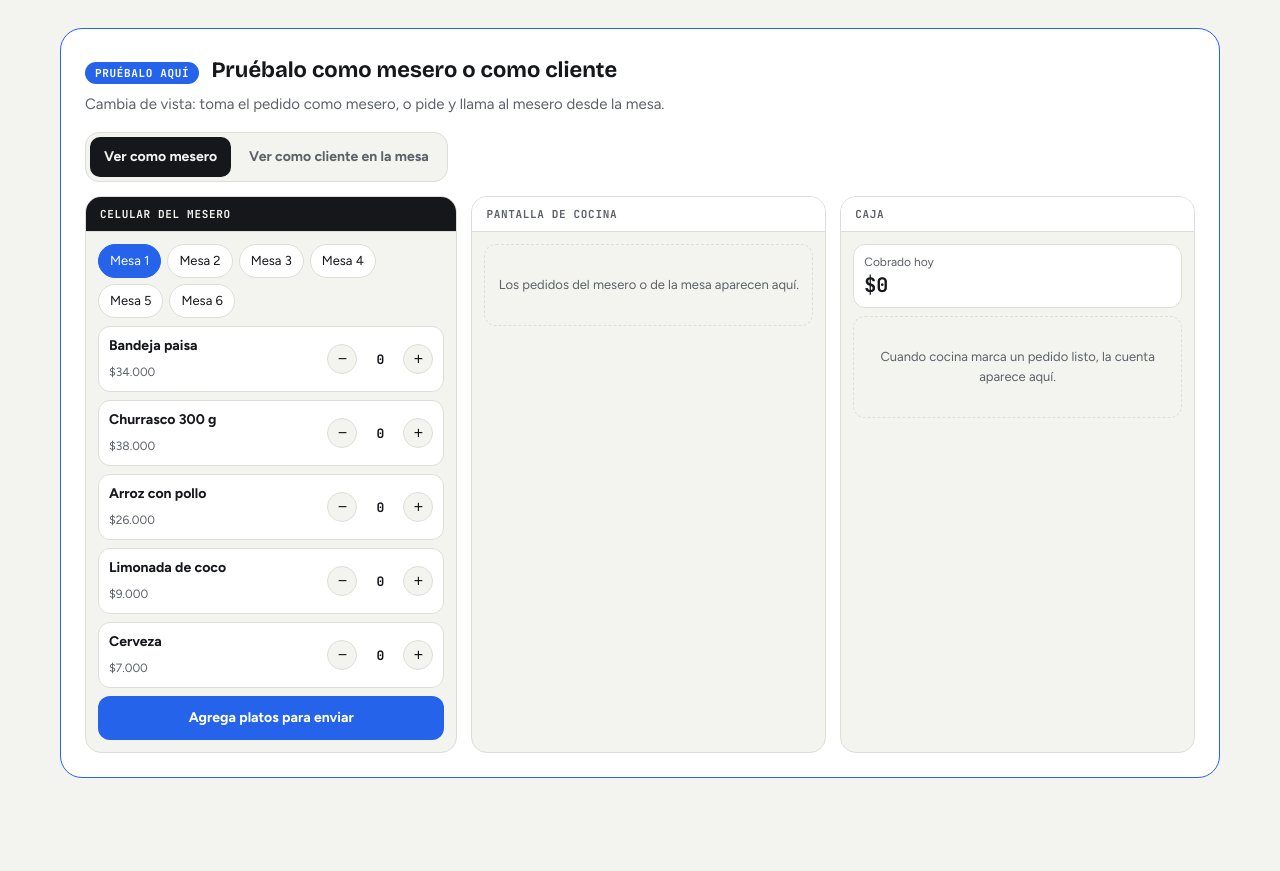
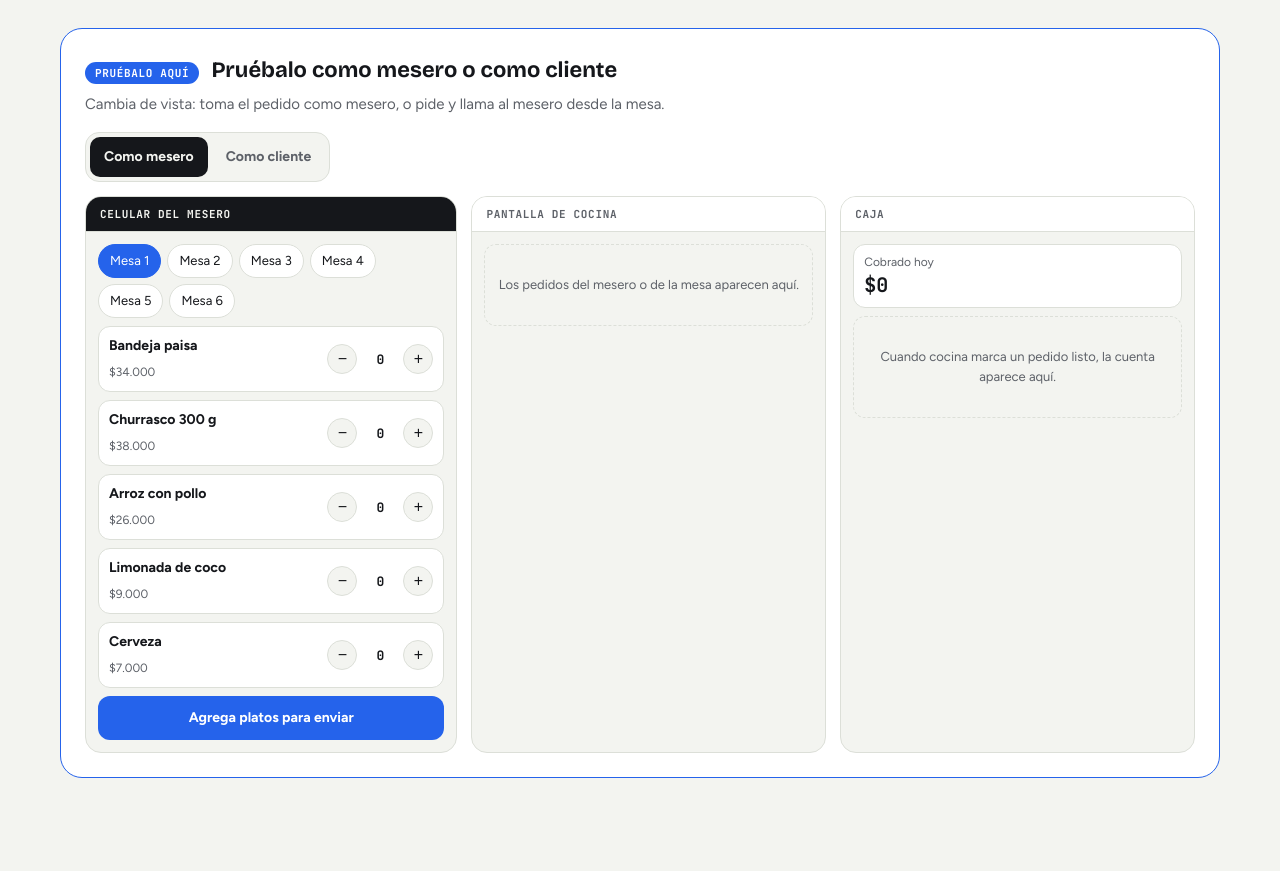
Before and after one commit to jibarraz-max/efiq, a plain HTML site: page index.html in a window 1280 px wide. Shown: the part 2540-3411 px from the top of the page. Drawn offline with nearby package versions, Linux system fonts and the light colour scheme.

Commit message:
Etiquetas cortas en el cambio de vista
Co-Authored-By: Claude Opus 5.5 <noreply@anthropic.com>
Claude-Session: https://claude.ai/code/session_01J4WT2sJjRTh9VEisfBYVBL

```diff
--- a/index.html
+++ b/index.html
@@ -746,7 +746,7 @@ function caja(id, titulo, sub, panes) {
   function enviar(c, m, quien) { tks.unshift({ id: ++n, mesa: m, quien, items: P.filter(([nm]) => c[nm]).map(([nm]) => [c[nm], nm]), tot: total(c), est: 'nuevo' }); for (const k in c) delete c[k]; }
   function llamar(tipo) { if (!llam.some(l => l.tipo === tipo)) llam.push({ mesa: MC, tipo }); avisoC = tipo === 'cuenta' ? '✓ Pediste la cuenta. El mesero ya la trae.' : '✓ Llamaste al mesero. Ya viene a tu mesa.'; render(); }
   function render() {
-    seg.replaceChildren(...[['mesero', 'Ver como mesero'], ['cliente', 'Ver como cliente en la mesa']].map(([k, t]) => { const b = $('button', { type: 'button', 'aria-pressed': rol === k ? 'true' : 'false', txt: t, on: { click: () => { rol = k; render(); } } }); if (k === 'mesero' && llam.length) b.append($('i', { cls: 'badge2', txt: llam.length })); return b; }));
+    seg.replaceChildren(...[['mesero', 'Como mesero'], ['cliente', 'Como cliente']].map(([k, t]) => { const b = $('button', { type: 'button', 'aria-pressed': rol === k ? 'true' : 'false', txt: t, on: { click: () => { rol = k; render(); } } }); if (k === 'mesero' && llam.length) b.append($('i', { cls: 'badge2', txt: llam.length })); return b; }));
     pm.replaceChildren();
     if (rol === 'cliente') {
       head.textContent = 'Celular del cliente · mesa ' + MC;
```
